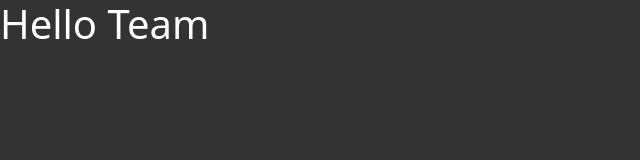
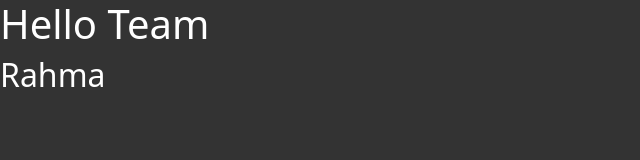
Before and after one commit to ahmadEssam77/Junction-Coworking-Space, a plain HTML site: page index.html in a window 1280 px wide. Shown: the whole page, without its empty margins (0-640 px from the left). Drawn offline with Linux system fonts and the light colour scheme.

Commit message:
add Rahma name

```diff
--- a/index.html
+++ b/index.html
@@ -13,6 +13,7 @@
 <body>
 
     <h1>Hello Team</h1>
+    <h2>Rahma</h2>
 
 
 
```
